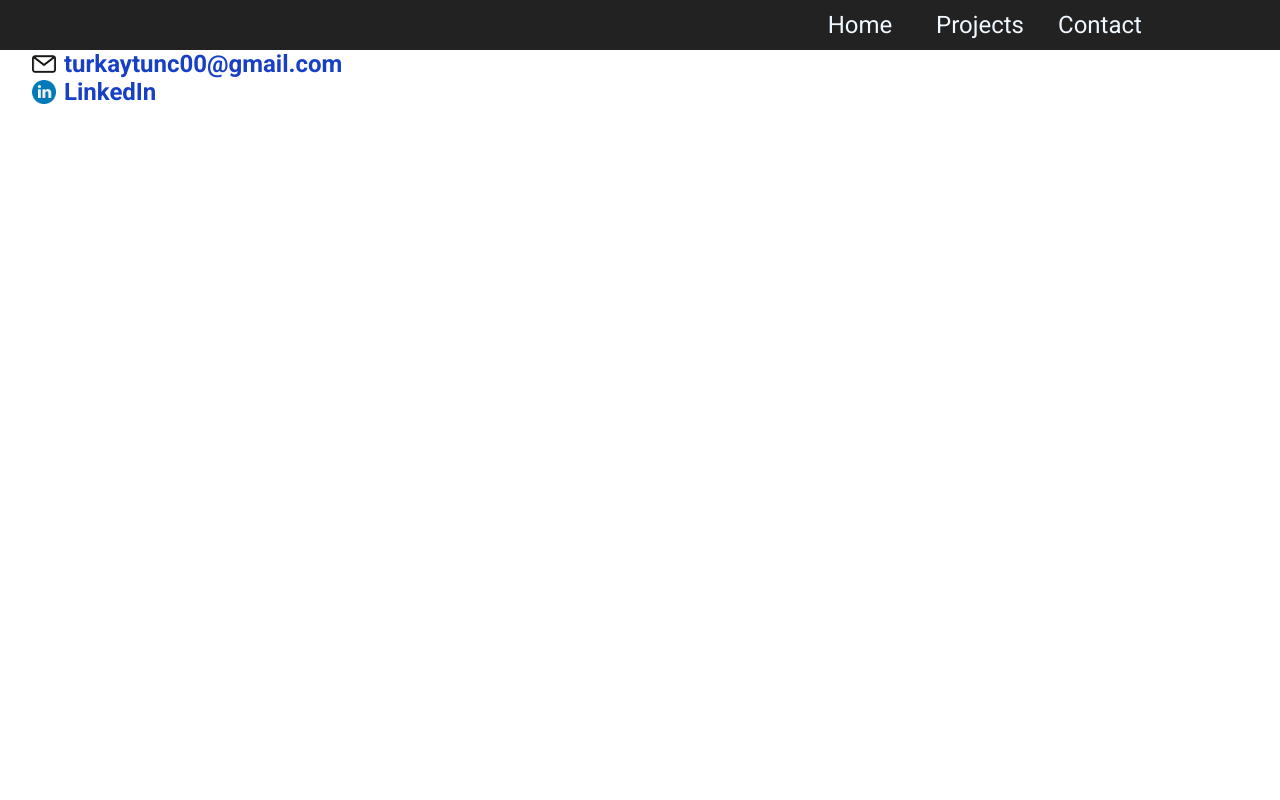
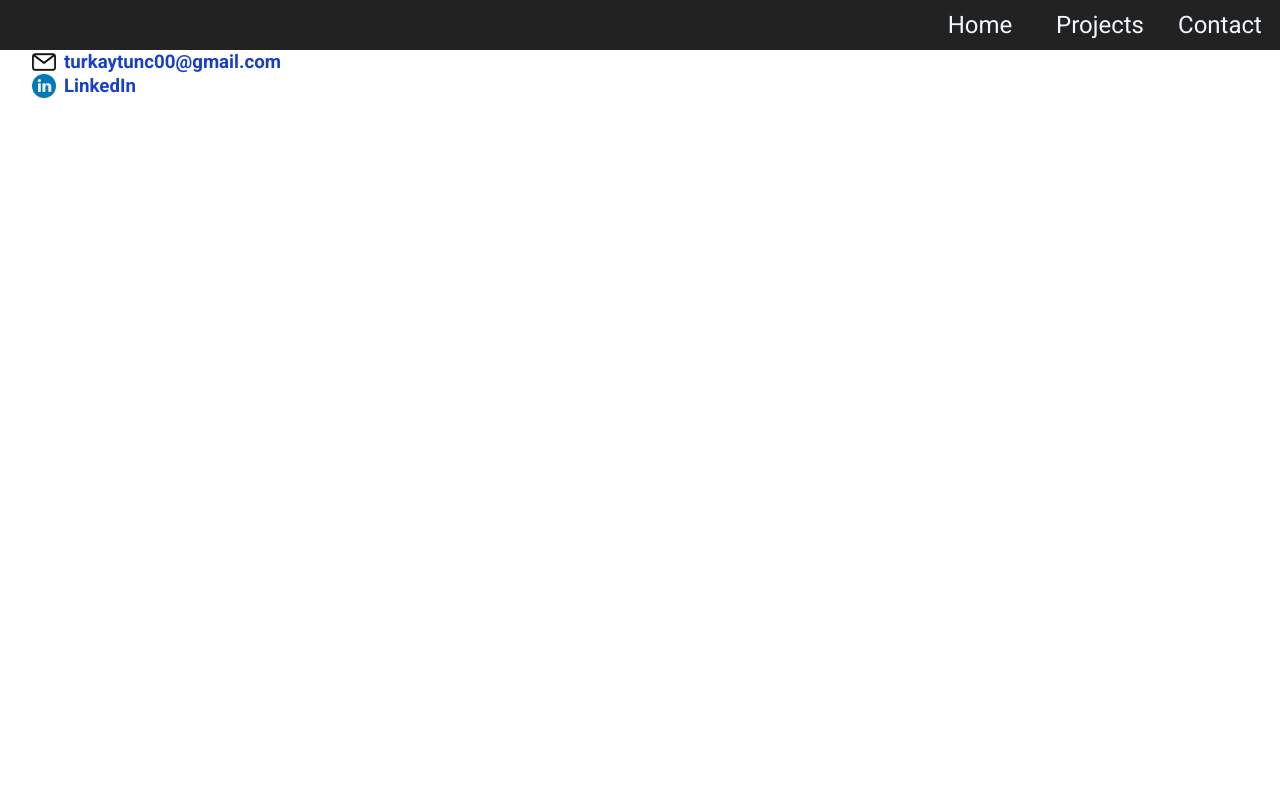
Before and after one commit to turkaytunc/personal-website, a React (Create React App) app: page /contact in a window 1280 px wide. Shown: the top 800 px of the page. Built offline with nearby package versions, Linux system fonts and the light colour scheme; a web font is replaced by a local one.

Commit message:
update styling

```diff
--- a/src/components/contact/Contact.js
+++ b/src/components/contact/Contact.js
@@ -5,8 +5,8 @@ function Contact() {
   document.title = 'Contact';
   return (
     <div className="contact-wrapper-div">
-      <h2
-        className="contact-h2"
+      <h3
+        className="contact-h3"
         style={{ display: `flex`, alignItems: `center`, marginLeft: `2rem` }}
       >
         <img src={`${process.env.PUBLIC_URL}/mail.png`} alt="mail"></img>
@@ -20,9 +20,9 @@ function Contact() {
         >
           turkaytunc00@gmail.com
         </a>
-      </h2>
-      <h2
-        className="contact-h2"
+      </h3>
+      <h3
+        className="contact-h3"
         style={{ display: `flex`, alignItems: `center`, marginLeft: `2rem` }}
       >
         <img
@@ -41,7 +41,7 @@ function Contact() {
         >
           LinkedIn
         </a>
-      </h2>
+      </h3>
     </div>
   );
 }
--- a/src/components/contact/contact.styles.scss
+++ b/src/components/contact/contact.styles.scss
@@ -4,7 +4,7 @@
   margin: 0;
 }
 
-.contact-h2>img {
+.contact-h3 > img {
   box-sizing: border-box;
   height: auto;
   width: 1.5rem;
--- a/src/components/home/HomePage.js
+++ b/src/components/home/HomePage.js
@@ -1,5 +1,5 @@
 import React from 'react';
-import './homepage.styles.scss';
+import './homepage.scss';
 
 function HomePage() {
   return (
--- a/src/components/home/homepage.styles.scss
+++ b/src/components/home/homepage.scss
@@ -2,9 +2,12 @@ $dark-blue: rgb(236, 236, 236);
 $light-blue: rgb(255, 255, 255);
 $lighter-blue: rgb(255, 255, 255);
 $homepage-background-color: rgb(255, 255, 255);
-$homepage-background-color-2: linear-gradient(180deg, $lighter-blue 0%, $light-blue 75%, $dark-blue 95%);
-
-
+$homepage-background-color-2: linear-gradient(
+  180deg,
+  $lighter-blue 0%,
+  $light-blue 75%,
+  $dark-blue 95%
+);
 
 .intro {
   font-size: 2.5rem;
@@ -26,8 +29,8 @@ $homepage-background-color-2: linear-gradient(180deg, $lighter-blue 0%, $light-b
   padding-bottom: 10rem;
   box-sizing: border-box;
   background: $homepage-background-color;
+  margin-bottom: 10vh;
 }
-
 
 @media only screen and (max-width: 520px) and (min-width: 0px) {
   .intro {
@@ -52,7 +55,6 @@ $homepage-background-color-2: linear-gradient(180deg, $lighter-blue 0%, $light-b
 @media only screen and (min-width: 3800px) {
   .intro {
     font-size: 4rem;
-
   }
 }
 
--- a/src/components/navbar/navbar.scss
+++ b/src/components/navbar/navbar.scss
@@ -24,7 +24,7 @@
 
 .navbar-ul {
   display: grid;
-  grid-template-columns: repeat(4, minmax(120px, 1fr));
+  grid-template-columns: repeat(3, minmax(120px, 1fr));
   justify-content: flex-end;
   list-style: none;
   padding-inline-start: 0;
@@ -33,7 +33,6 @@
 .navbar-li {
   padding: 0.5rem;
   margin-left: 0;
-
   box-sizing: border-box;
   position: relative;
   overflow: hidden;
--- a/src/components/projects/Projects.js
+++ b/src/components/projects/Projects.js
@@ -1,7 +1,8 @@
 import React from 'react';
+import './projects.scss';
 
 const Projects = () => {
-  return <div>Projects</div>;
+  return <div className="projects-wrapper-div">Projects</div>;
 };
 
 export default Projects;
--- /dev/null
+++ b/src/components/projects/projects.scss
@@ -0,0 +1,4 @@
+.projects-wrapper-div {
+  margin: auto;
+  margin-bottom: 100vh;
+}
```
